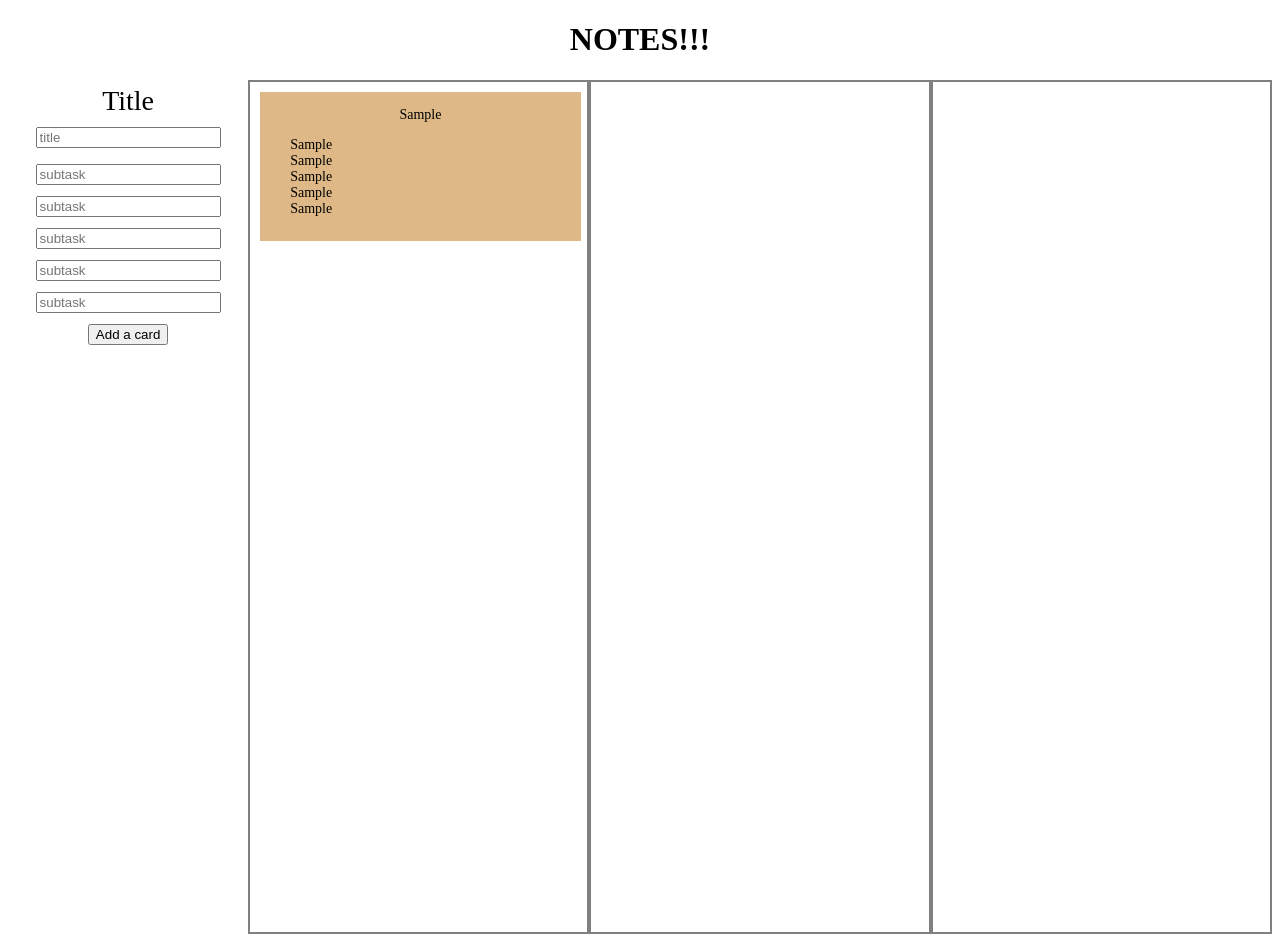
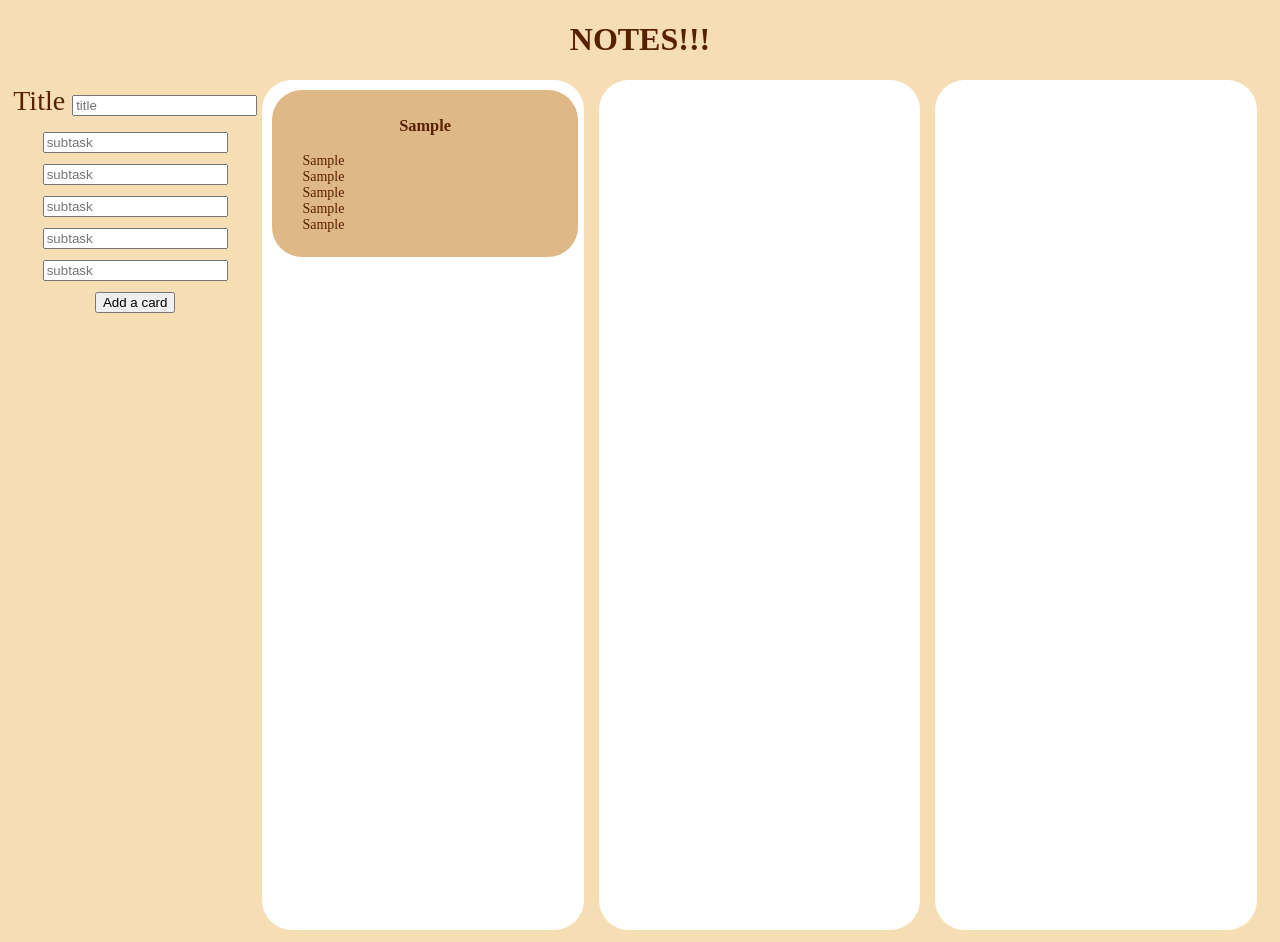
Before and after one commit to sofasofaaoa/NotesVue, a plain HTML site: page index.html in a window 1280 px wide. Both pictures are taken after typing "Sample", "Sample", "Sample", "Sample", "Sample", "Sample" into the empty fields and a click on the button "Add a card". Drawn offline with Linux system fonts and the light colour scheme.

Commit message:
02.02 23:45

```diff
--- a/css/style.css
+++ b/css/style.css
@@ -1,5 +1,11 @@
 #app{
     text-align: center;
+}
+body {
+
+    background-color: Wheat;
+    font-family: "Nirmala UI";
+    color: #572100;
 }
 
 h1 {
@@ -34,6 +40,7 @@ h1 {
     font-size: 14px;
     width: 95%;
     background-color: burlywood;
+    border-radius: 30px;
     padding-top: 10px;
     padding-bottom: 10px;
     margin: 10px;
@@ -53,8 +60,10 @@ p{
 }
 
 .col {
-    width: 33.33%;
+    width: 30%;
+    margin-right: 15px;
     height: 850px;
     text-align: center;
-    border: 2px solid gray;
+    background-color: white;
+    border-radius: 30px;
 }
--- a/js/main.js
+++ b/js/main.js
@@ -41,8 +41,12 @@ Vue.component('cols', {
         })
         eventBus.$on('addColumn3', card => {
             this.column3.push(card)
-            this.column2.splice(this.column1.indexOf(card), 1)
+            this.column2.splice(this.column2.indexOf(card), 1)
         })
+        eventBus.$on('addColumn1-3', card => {
+            this.column3.push(card)
+            this.column1.splice(this.column1.indexOf(card), 1)
+            })
     },
     computed: {
 
@@ -53,7 +57,7 @@ Vue.component('col1', {
     template: `
         <div class="col">
             <div class="cards" v-for="card in column1">
-                <p>{{card.title}}</p>
+                <h3>{{card.title}}</h3>
                 <ul>
                     <li class="tasks" v-for="task in card.subtasks"
                     v-if="task.title != null"
@@ -67,7 +71,7 @@ Vue.component('col1', {
     `,
     props: {
         column1: {
-            type: Array
+            type: Array,
         },
         column2: {
             type: Array,
@@ -93,7 +97,10 @@ Vue.component('col1', {
             console.log(count)
             if ((card.status / count) * 100 >= 50) {
                 eventBus.$emit('addColumn2', card)
-
+            }
+            if ((card.status / count) * 100 === 100) {
+                card.date = new Date().toLocaleString()
+                eventBus.$emit('addColumn1-3', card)
             }
         },
     },
@@ -103,7 +110,7 @@ Vue.component('col2', {
     template: `
         <div class="col">
             <div class="cards" v-for="card in column2">
-                <p>{{card.title}}</p>
+                <h3>{{card.title}}</h3>
                 <ul>
                     <li class="tasks" v-for="task in card.subtasks"
                     v-if="task.title != null"
@@ -135,7 +142,6 @@ Vue.component('col2', {
             }
             if ((card.status / count) * 100 === 100) {
                 eventBus.$emit('addColumn3', card)
-                this.column2.splice(this.column2.indexOf(card), 1)
                 card.date = new Date().toLocaleString();
             }
         }
@@ -146,7 +152,7 @@ Vue.component('col3', {
     template: `
         <div class="col">
             <div class="cards" v-for="card in column3">
-                <p>{{card.title}}</p>
+                <h3>{{card.title}}</h3>
                 <ul>
                     <li class="tasks" v-for="task in card.subtasks"
                     v-if="task.title != null"
```
